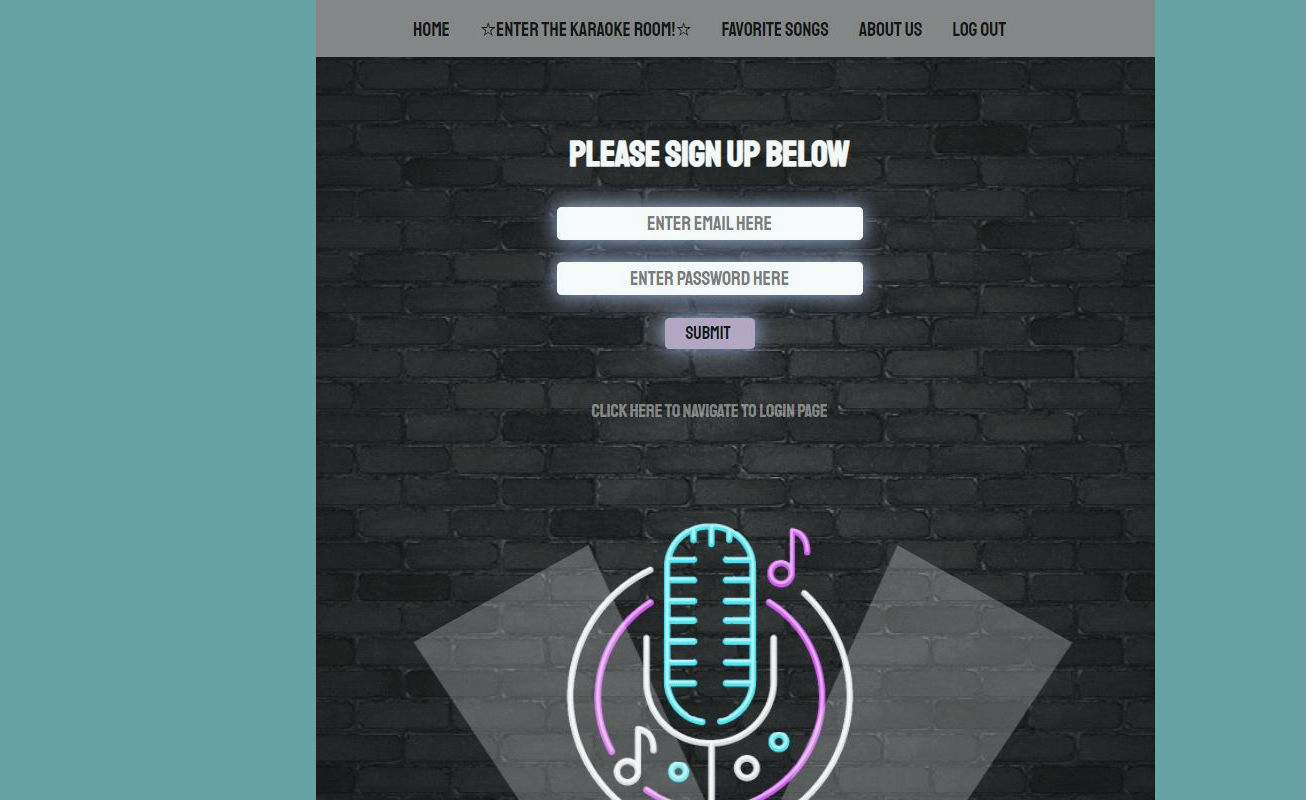
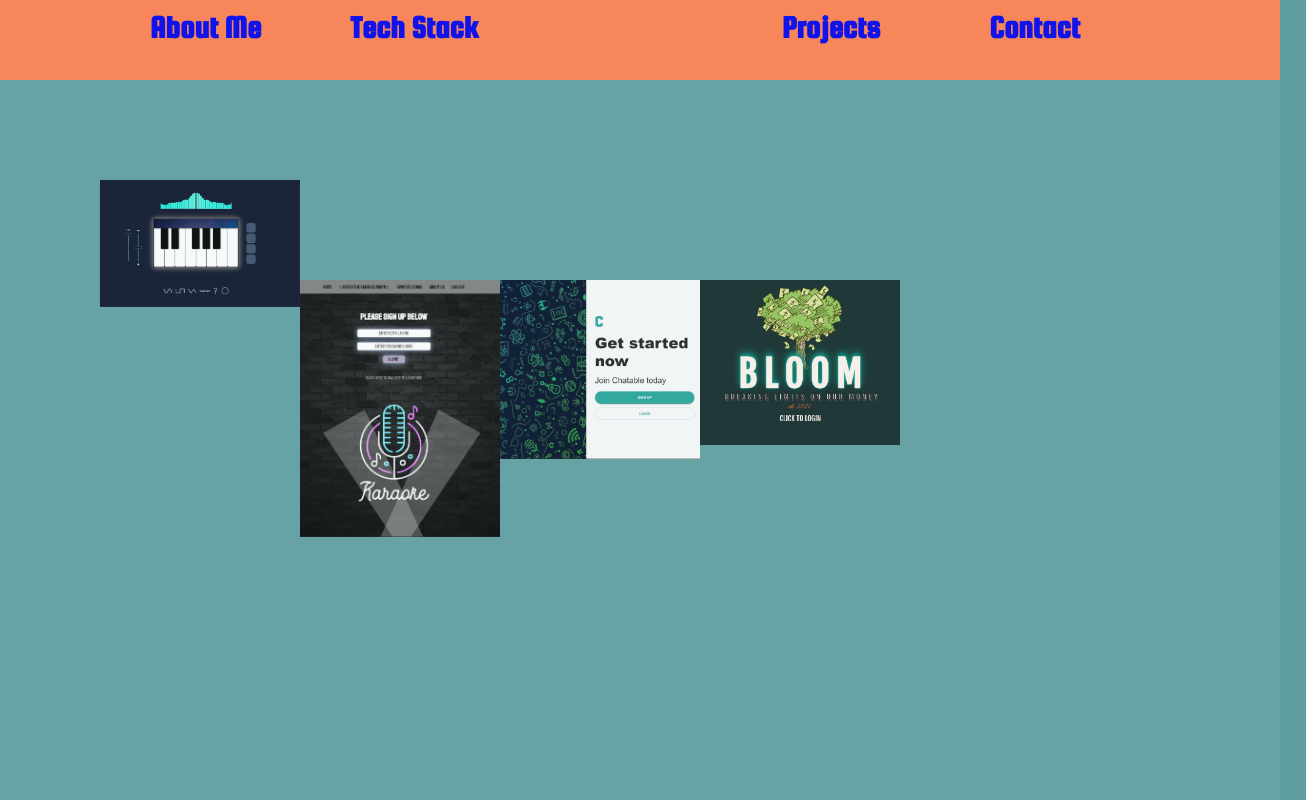
Before and after one commit to jumpybuns/portfolio-website, a React app: page /projects in a window 1280 px wide. Shown: the top 800 px of the page, 1306 px wide, since content can reach past the window. Built offline with nearby package versions, Linux system fonts and the light colour scheme.

Commit message:
add prject pages

```diff
--- /dev/null
+++ b/src/components/projects/Aurora.jsx
@@ -0,0 +1,6 @@
+import React from 'react';
+import styles from './Header.css';
+
+export const Aurora = () => {
+  return <div></div>;
+};
--- /dev/null
+++ b/src/components/projects/Bloom.jsx
@@ -0,0 +1,6 @@
+import React from 'react';
+import styles from './Header.css';
+
+export const Bloom = () => {
+  return <div></div>;
+};
--- /dev/null
+++ b/src/components/projects/Chatable.jsx
@@ -0,0 +1,6 @@
+import React from 'react';
+import styles from './Header.css';
+
+export const Chatable = () => {
+  return <div></div>;
+};
--- /dev/null
+++ b/src/components/projects/Karaoke.jsx
@@ -0,0 +1,6 @@
+import React from 'react';
+import styles from './Header.css';
+
+export const Karaoke = () => {
+  return <div></div>;
+};
--- a/src/components/projects/Projects.css
+++ b/src/components/projects/Projects.css
@@ -0,0 +1,27 @@
+.column1 {
+  display: flex;
+  flex-wrap: wrap;
+  position: absolute;
+  padding: 100px;
+}
+.column2 {
+  display: flex;
+  flex-wrap: wrap;
+  position: absolute;
+  left: 200px;
+  padding: 100px;
+}
+.column3 {
+  display: flex;
+  flex-wrap: wrap;
+  position: absolute;
+  left: 400px;
+  padding: 100px;
+}
+.column4 {
+  display: flex;
+  flex-wrap: wrap;
+  position: absolute;
+  left: 600px;
+  padding: 100px;
+}
--- a/src/components/projects/Projects.jsx
+++ b/src/components/projects/Projects.jsx
@@ -4,14 +4,26 @@ import aurora from '../../../public/aurora.jpg';
 import karaoke from '../../../public/karaoke.jpg';
 import chatable from '../../../public/chatable.jpg';
 import bloom from '../../../public/bloom.jpg';
+import Header from '../header/Header';
 
 export const Projects = () => {
   return (
-    <div className={styles.projects}>
-      <img src={aurora} alt="aurora synth" height="200"></img>
-      <img src={karaoke} alt=""></img>
-      <img src={chatable} alt=""></img>
-      <img src={bloom} alt=""></img>
-    </div>
+    <>
+      <Header />
+      <div className={styles.container}>
+        <div className={styles.column1}>
+          <img src={aurora} alt="aurora synth" width="200"></img>
+          <div className={styles.column2}>
+            <img src={karaoke} alt="karaoke roulette" width="200"></img>
+          </div>
+          <div className={styles.column3}>
+            <img src={chatable} alt="chatable" width="200"></img>
+          </div>
+          <div className={styles.column4}>
+            <img src={bloom} alt="bloom" width="200"></img>
+          </div>
+        </div>
+      </div>
+    </>
   );
 };
```
